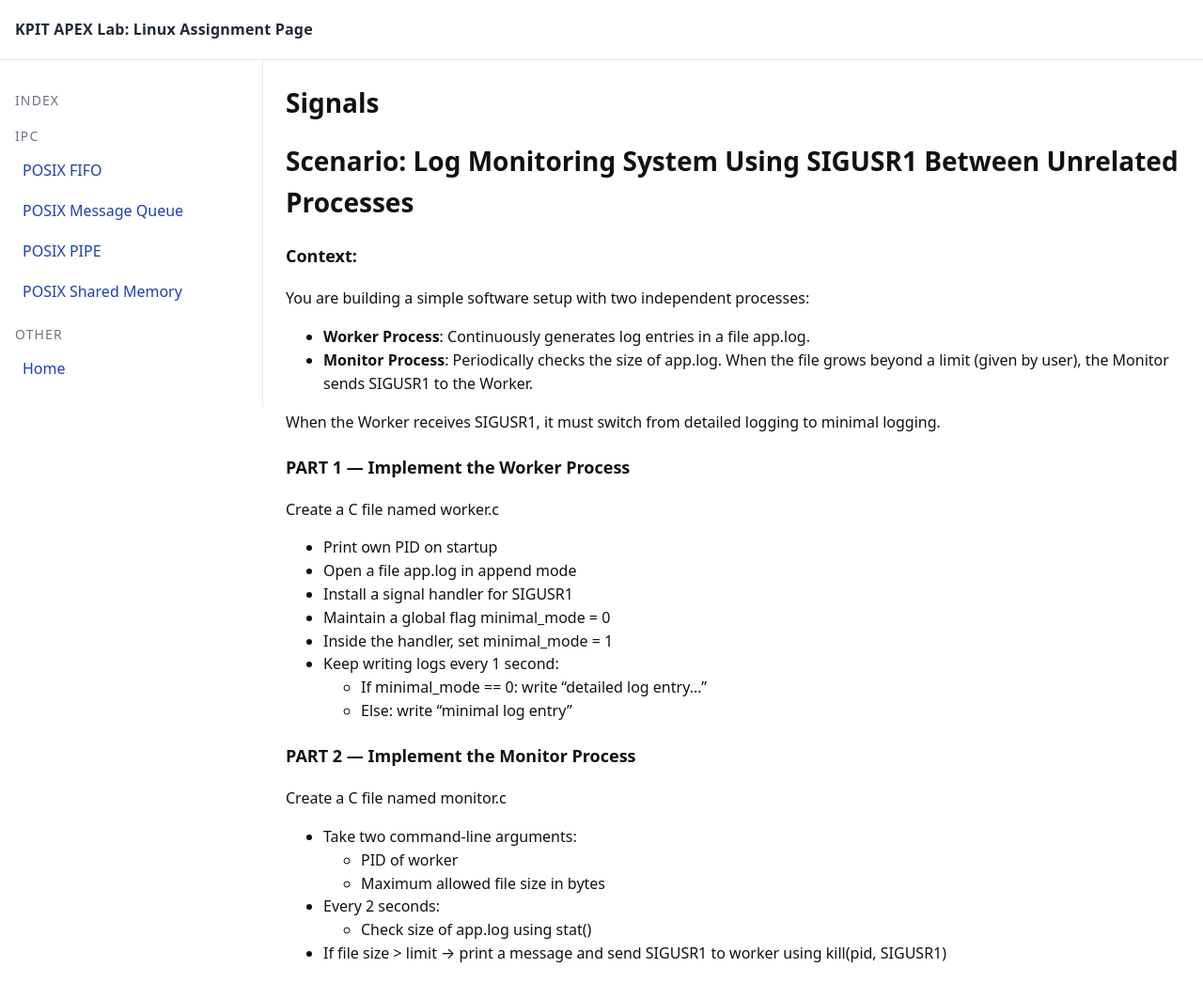
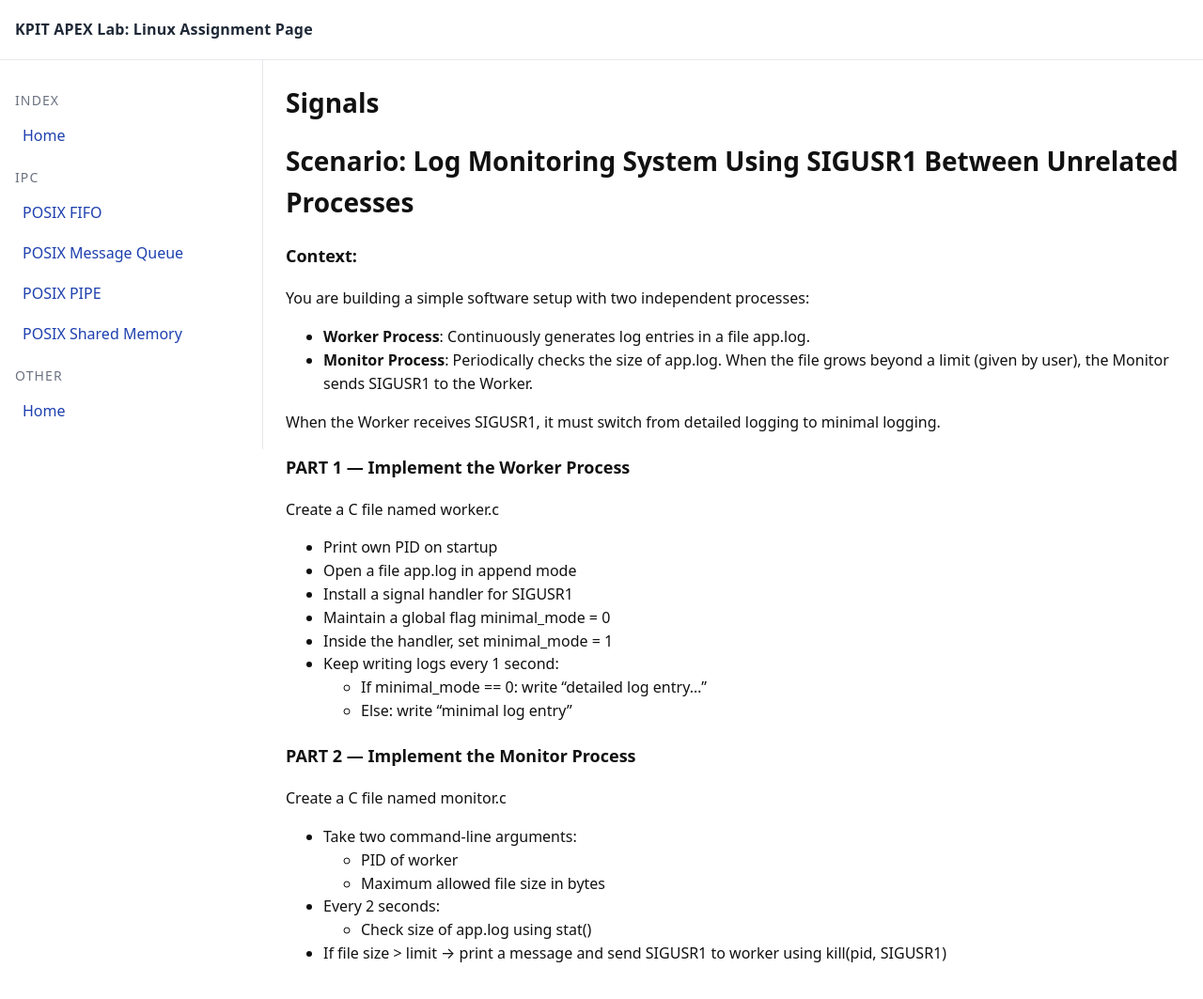
Before and after one commit to kAPEXLab/assignment, a Jekyll site: the page built from signal.md, in a window 1280 px wide and 1067 px high. Shown: the top 1063 px of the window at 94% size. Built offline with Jekyll 4.4.1, drawn with Linux system fonts in a browser that asks for light colours.

Commit message:
Update default.html

```diff
--- a/_layouts/default.html
+++ b/_layouts/default.html
@@ -87,10 +87,27 @@
       {% assign CURRENT_URL = page.url %}
 
       {%- comment -%}
-        Section: Process Control
+        1) HOME at the very top (if present)
+      {%- endcomment -%}
+      {% assign HOME = NAV_ALL | where: 'title', 'Home' | first %}
+      {% if HOME %}
+        <ul class="nav-list">
+          <li>
+            <a class="nav-link"
+               href="{{ HOME.url | relative_url }}"
+               {% if CURRENT_URL == HOME.url %}aria-current="page"{% endif %}>
+              {{ HOME.title }}
+            </a>
+          </li>
+        </ul>
+      {% endif %}
+
+      {%- comment -%}
+        2) PROCESS CONTROL section
+        (shows pages with category: Process Control)
       {%- endcomment -%}
       {% assign PC = NAV_ALL | where: 'category', 'Process Control' %}
-      {% if PC.size > 0 %}
+      {% if PC and PC.size > 0 %}
         <p class="nav-section-title">Process Control</p>
         <ul class="nav-list">
           {% assign PC_SORTED = PC | sort: 'title' %}
@@ -98,17 +115,19 @@
             <li>
               <a class="nav-link"
                  href="{{ p.url | relative_url }}"
-                 {% if p.url == CURRENT_URL %}aria-current="page"{% endif %}>{{ p.title }}</a>
+                 {% if CURRENT_URL == p.url %}aria-current="page"{% endif %}>
+                {{ p.title }}
+              </a>
             </li>
           {% endfor %}
         </ul>
       {% endif %}
 
       {%- comment -%}
-        Section: IPC
+        3) IPC section
       {%- endcomment -%}
       {% assign IPC = NAV_ALL | where: 'category', 'IPC' %}
-      {% if IPC.size > 0 %}
+      {% if IPC and IPC.size > 0 %}
         <p class="nav-section-title">IPC</p>
         <ul class="nav-list">
           {% assign IPC_SORTED = IPC | sort: 'title' %}
@@ -116,18 +135,20 @@
             <li>
               <a class="nav-link"
                  href="{{ p.url | relative_url }}"
-                 {% if p.url == CURRENT_URL %}aria-current="page"{% endif %}>{{ p.title }}</a>
+                 {% if CURRENT_URL == p.url %}aria-current="page"{% endif %}>
+                {{ p.title }}
+              </a>
             </li>
           {% endfor %}
         </ul>
       {% endif %}
 
       {%- comment -%}
-        Section: Other (pages with nav: true but no category)
+        4) OTHER = nav: true but no category (and not Home)
       {%- endcomment -%}
       {% assign OTHER = "" | split: "" %}
       {% for p in NAV_ALL %}
-        {% if p.category == nil or p.category == '' %}
+        {% if (p.category == nil or p.category == '') and p.title != 'Home' %}
           {% assign OTHER = OTHER | push: p %}
         {% endif %}
       {% endfor %}
@@ -139,7 +160,9 @@
             <li>
               <a class="nav-link"
                  href="{{ p.url | relative_url }}"
-                 {% if p.url == CURRENT_URL %}aria-current="page"{% endif %}>{{ p.title }}</a>
+                 {% if CURRENT_URL == p.url %}aria-current="page"{% endif %}>
+                {{ p.title }}
+              </a>
             </li>
           {% endfor %}
         </ul>
```
